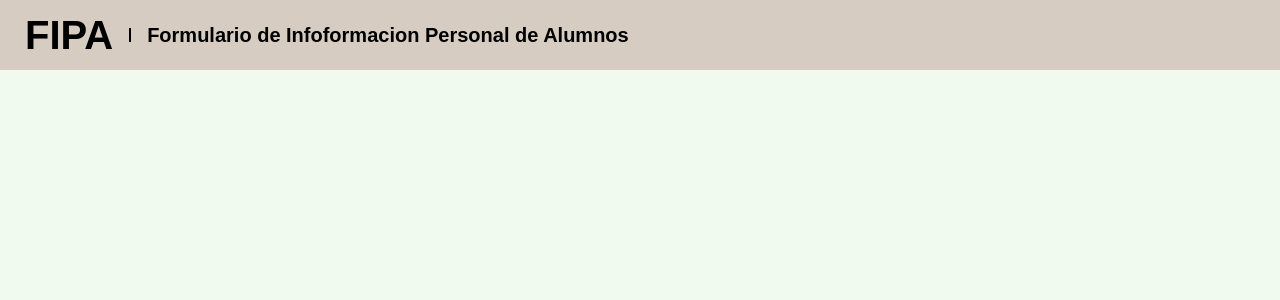
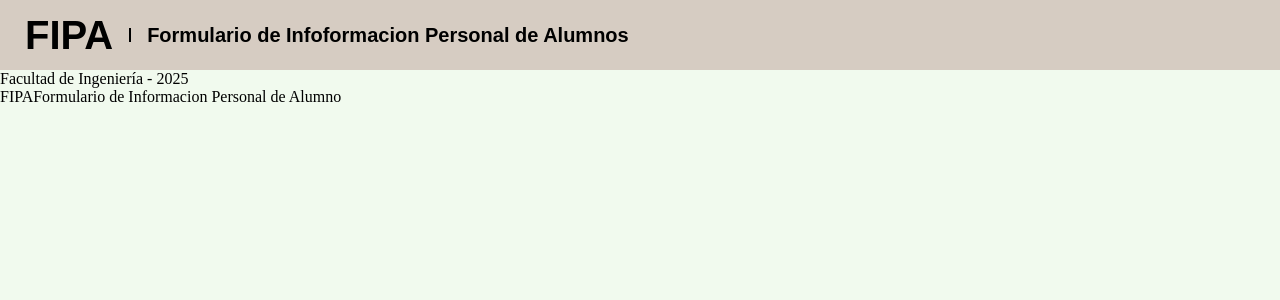
Before and after one commit to Franco46-ochoa/pv_tp5_grupo1, a React (Vite) app: page / in a window 1280 px wide. Shown: the top 300 px of the page. Built offline with nearby package versions, Linux system fonts and the light colour scheme.

Commit message:
Commit Agregado de Footer a lapagina

```diff
--- a/src/App.jsx
+++ b/src/App.jsx
@@ -1,10 +1,12 @@
 import './Styles/Styles.css'
 import Header from './Components/Header';
+import Footer from './Components/Footer';
 
 function App() {
   return (
     <div className='App'>
       <Header />
+      <Footer/>
     </div>
   );
 }
--- /dev/null
+++ b/src/Components/Footer.jsx
@@ -0,0 +1,16 @@
+import React from 'react';
+import  '../Styles/Styles.css';
+function Footer() {
+  return (
+    <div className="pie_pagina">
+      <div className="footer_izquierda">Facultad de Ingeniería - 2025</div>
+      <div className="footer_derecha">
+        <span className="footer_abreviatura">FIPA</span>
+        <span className="footer_linea_vertical"></span>
+        <span className="footer_nombre_app">Formulario de Informacion Personal de Alumno</span>
+      </div>
+  </div>
+  )
+}
+
+export default Footer
```
